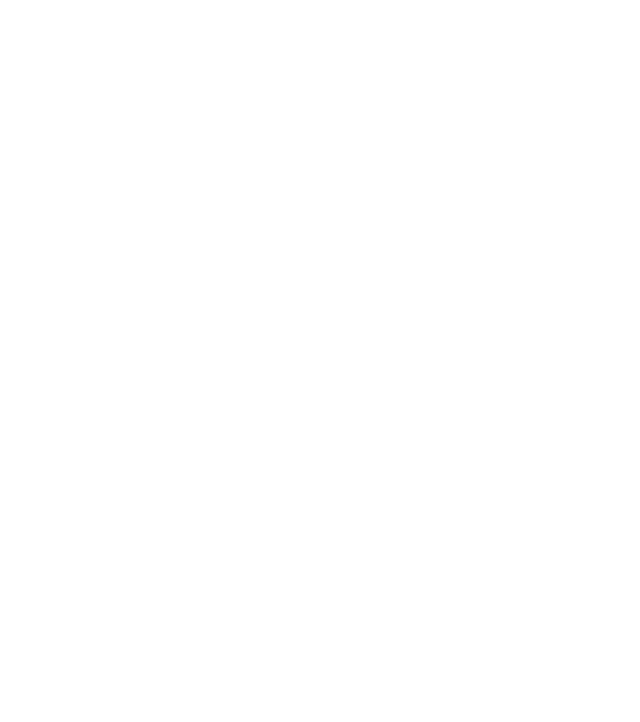
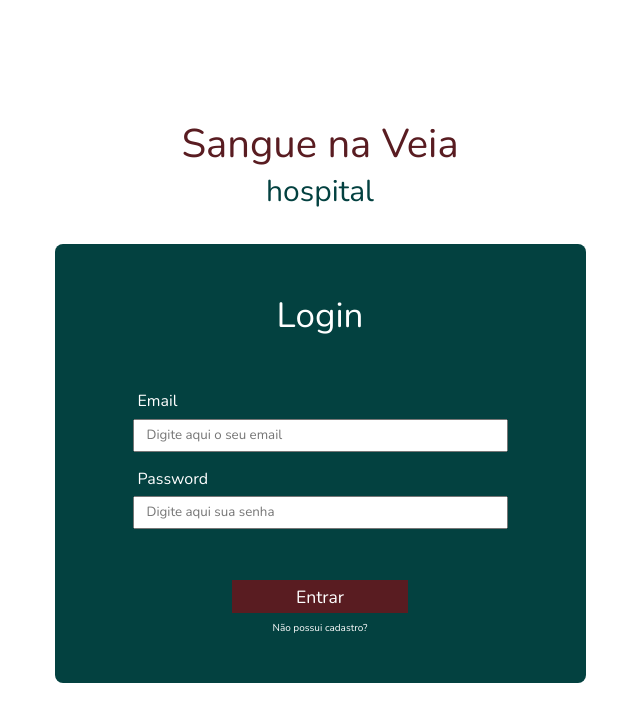
Before and after one commit to carlasuzart/Doe-Vida, a React (Create React App) app: page /LoginHospital in a window 1280 px wide. Shown: the top 722 px of the page, without its empty margins (320-960 px from the left). Built offline with nearby package versions, Linux system fonts and the light colour scheme.

Commit message:
feat: creates hospital login page

```diff
--- /dev/null
+++ b/src/Pages/LoginHospital/index.jsx
@@ -0,0 +1,31 @@
+import { Container, LoginForm } from "./style";
+
+function LoginHospital() {
+  return (
+    <Container>
+      <section className="logoHospital">
+        <h1>Sangue na Veia</h1>
+        <span>hospital</span>
+      </section>
+      <LoginForm>
+        <h2>Login</h2>
+        <section className="inputSection">
+          <div className="input">
+            <label htmlFor="email">Email</label>
+            <input type="email" placeholder="Digite aqui o seu email" />
+          </div>
+          <div className="input">
+            <label htmlFor="password">Password</label>
+            <input type="password" placeholder="Digite aqui sua senha" />
+          </div>
+        </section>
+        <section className="buttonSection">
+          <button>Entrar</button>
+          <span>Não possui cadastro?</span>
+        </section>
+      </LoginForm>
+    </Container>
+  );
+}
+
+export default LoginHospital;
--- /dev/null
+++ b/src/Pages/LoginHospital/style.js
@@ -0,0 +1,112 @@
+import styled from "styled-components";
+
+export const Container = styled.main`
+  min-height: 100vh;
+  display: flex;
+  flex-direction: column;
+  align-items: center;
+  justify-content: center;
+  gap: 2rem;
+
+  .logoHospital {
+    display: flex;
+    flex-direction: column;
+    align-items: center;
+
+    min-width: 277.2px;
+
+    h1 {
+      font-size: 40px;
+      color: #591c21;
+      font-weight: 400;
+    }
+
+    span {
+      color: #034140;
+      font-size: 30px;
+    }
+  }
+`;
+
+export const LoginForm = styled.section`
+  width: 85vw;
+  min-width: 270px;
+  max-width: 531px;
+  height: 439px;
+
+  padding-top: 3rem;
+  padding-bottom: 3rem;
+
+  background: #034140;
+  border-radius: 8px;
+
+  display: flex;
+  flex-direction: column;
+  align-items: center;
+  justify-content: space-between;
+
+  h2 {
+    font-weight: 400;
+    color: white;
+    font-size: 35px;
+  }
+
+  .inputSection {
+    display: flex;
+    flex-direction: column;
+    gap: 1rem;
+    width: 85%;
+    max-width: 375px;
+
+    .input {
+      display: flex;
+      flex-direction: column;
+      gap: 0.4rem;
+
+      label {
+        color: white;
+        margin-left: 5px;
+      }
+
+      input {
+        height: 33px;
+        outline: none;
+        padding-left: 12px;
+      }
+    }
+  }
+
+  .buttonSection {
+    width: 100%;
+
+    button {
+      width: 33%;
+      min-width: 133.23px;
+      height: 33px;
+      background: #591c21;
+
+      color: white;
+      font-size: 1.1rem;
+
+      transition: 0.4s;
+      &:hover {
+        background: #d92526;
+      }
+    }
+
+    display: flex;
+    flex-direction: column;
+    align-items: center;
+    gap: 0.5rem;
+
+    span {
+      cursor: pointer;
+      font-size: 10px;
+      color: white;
+
+      &:hover {
+        text-decoration: underline;
+      }
+    }
+  }
+`;
--- a/src/Routes/index.jsx
+++ b/src/Routes/index.jsx
@@ -1,5 +1,6 @@
 import { Route, Switch } from "react-router-dom";
 import Home from "../Pages/Home";
+import LoginHospital from "../Pages/LoginHospital";
 import LoginUser from "../Pages/LoginUser";
 
 function Routes() {
@@ -9,7 +10,10 @@ function Routes() {
         <Home />
       </Route>
       <Route exact path="/LoginUser">
-        <LoginUser/>
+        <LoginUser />
+      </Route>
+      <Route exact path="/LoginHospital">
+        <LoginHospital />
       </Route>
     </Switch>
   );
--- a/src/style/global.js
+++ b/src/style/global.js
@@ -5,7 +5,10 @@ export const GlobalStyle = createGlobalStyle`
     margin: 0;
     padding: 0;
     box-sizing: border-box;
+    font-family: 'Nunito';
+
 }
+
 
 button {
     border: none;
```
